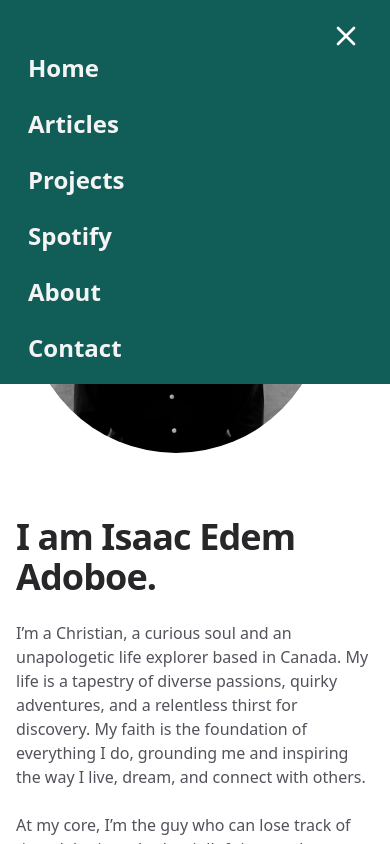
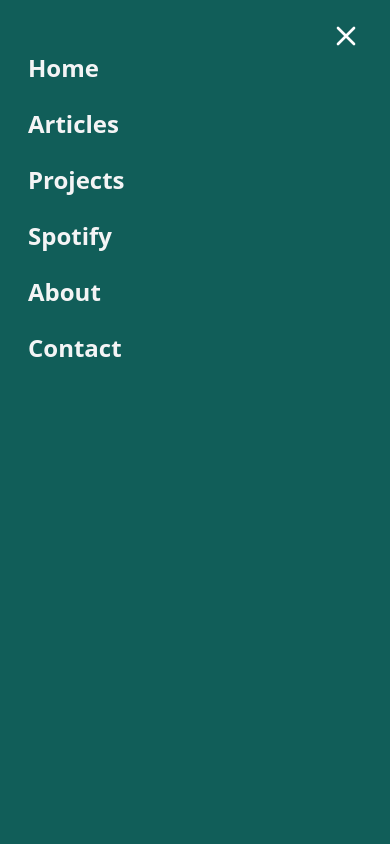
Before and after one commit to ieadoboe/ieadoboe.github.io, a Next.js app: page /about in a window 390 px wide. Both pictures are taken after a click on the button "Open Menu". Shown: the top 844 px of the page. Built offline with nearby package versions, Linux system fonts and the light colour scheme; no server answers.

Commit message:
update to the mobile menu

```diff
--- a/app/components/site-header.tsx
+++ b/app/components/site-header.tsx
@@ -185,7 +185,7 @@ const Navbar = () => {
 
       {/* Mobile Menu (Conditional Rendering) */}
       <div
-        className={`lg:hidden absolute inset-0 z-40 bg-teal-800 px-7 py-5 h-fit transition-transform transform hidden`}
+        className={`lg:hidden absolute inset-0 z-40 bg-teal-800 px-7 py-5 min-h-dvh transition-transform transform hidden`}
         ref={menuRef}
         style={{ display: isMenuOpen ? "block" : "none" }}
       >
```
